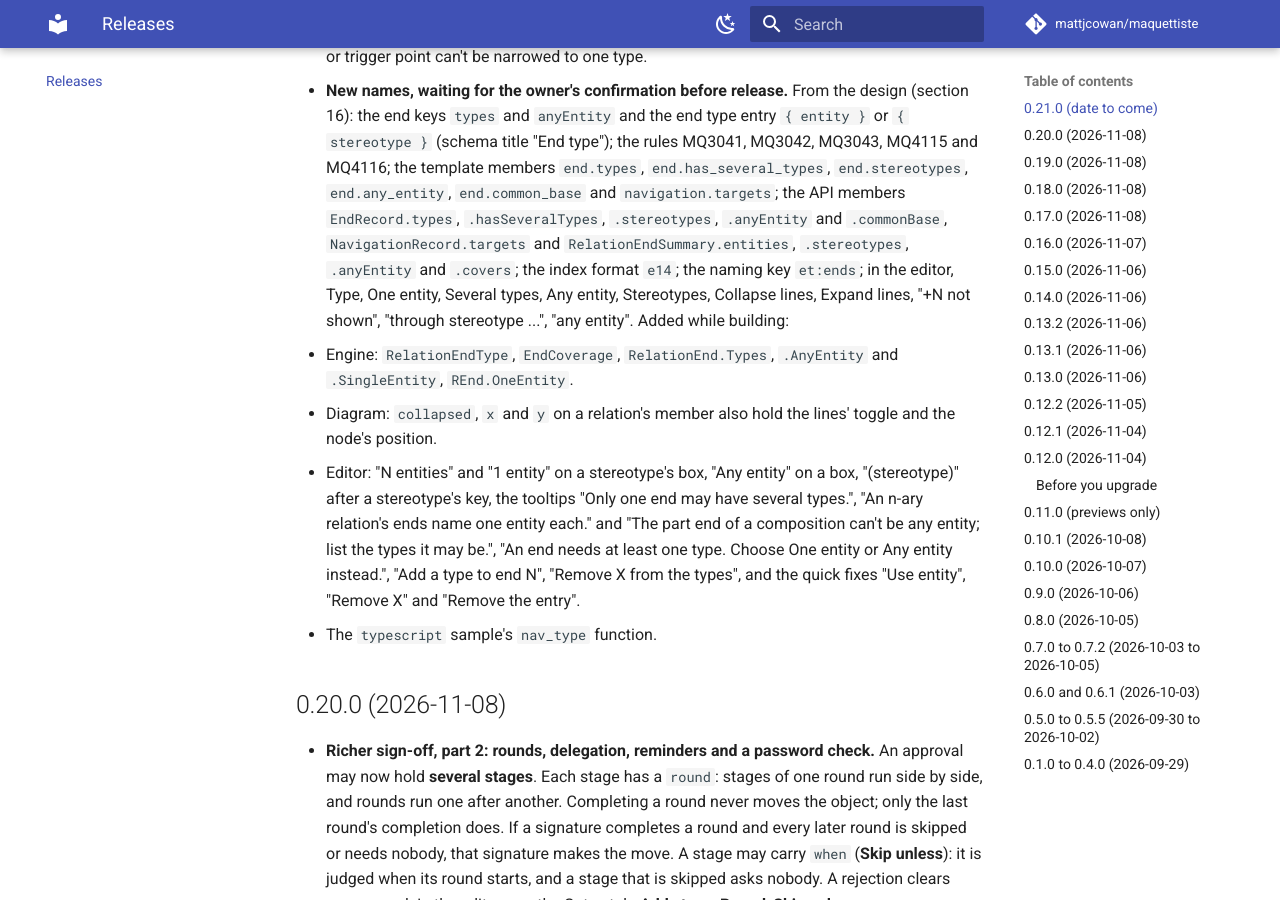
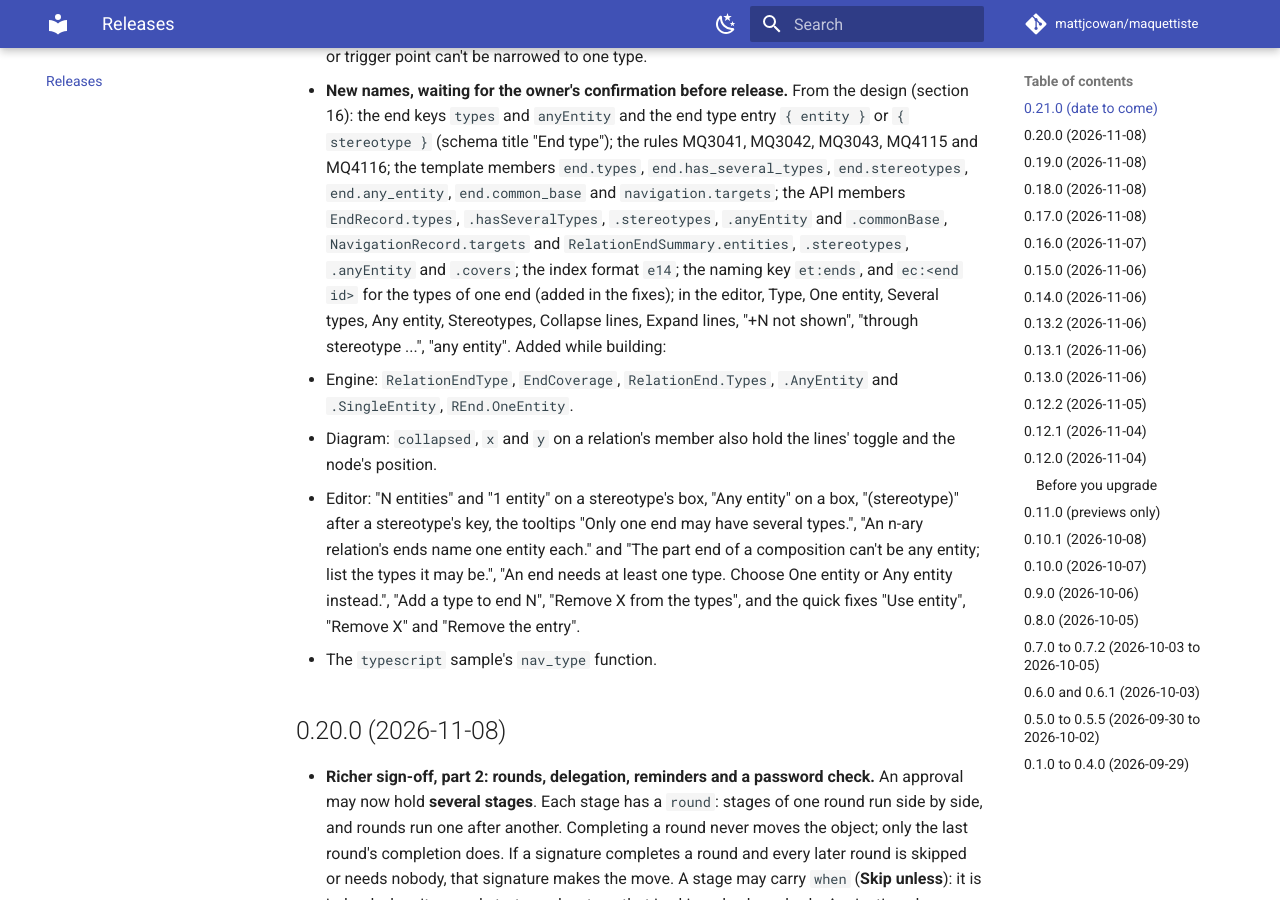
Before and after one commit to mattjcowan/maquettiste, an MkDocs documentation site: the page built from docs/releases.md, in a window 1280 px wide and 900 px high, scrolled down 1439 px. Built offline with MkDocs 1.6.1 and Material for MkDocs 9.7.7, drawn with Linux system fonts in a browser that asks for light colours; comment, search, counter and statistics services are not loaded.

Commit message:
Relations with several types, part 1: the per-end types key in the 0.21.0 names list

```diff
--- a/docs/releases.md
+++ b/docs/releases.md
@@ -40,7 +40,7 @@ one.
   the template members `end.types`, `end.has_several_types`, `end.stereotypes`, `end.any_entity`, `end.common_base` and
   `navigation.targets`; the API members `EndRecord.types`, `.hasSeveralTypes`, `.stereotypes`, `.anyEntity` and `.commonBase`,
   `NavigationRecord.targets` and `RelationEndSummary.entities`, `.stereotypes`, `.anyEntity` and `.covers`; the index format `e14`;
-  the naming key `et:ends`; in the editor, Type, One entity, Several types, Any entity, Stereotypes, Collapse lines, Expand lines,
+  the naming key `et:ends`, and `ec:<end id>` for the types of one end (added in the fixes); in the editor, Type, One entity, Several types, Any entity, Stereotypes, Collapse lines, Expand lines,
   "+N not shown", "through stereotype ...", "any entity". Added while building:
   - Engine: `RelationEndType`, `EndCoverage`, `RelationEnd.Types`, `.AnyEntity` and `.SingleEntity`, `REnd.OneEntity`.
   - Diagram: `collapsed`, `x` and `y` on a relation's member also hold the lines' toggle and the node's position.
```
